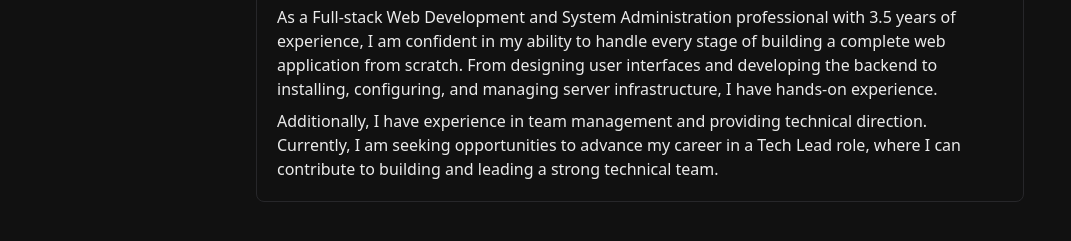
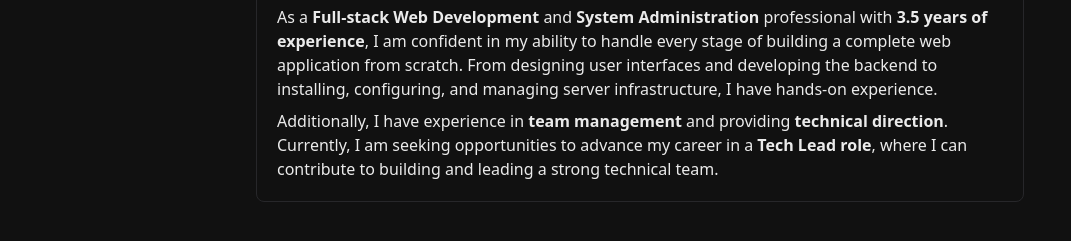
Before and after one commit to klpod221/klpod221.github.io, an Astro site: page / in a window 1280 px wide. Shown: the part 219-460 px from the top of the page, without its empty margins (0-1071 px from the left). Built offline with nearby package versions, Linux system fonts and the light colour scheme; Astro itself is replaced by a stand-in of ours.

Commit message:
update detail

```diff
--- a/src/pages/index.astro
+++ b/src/pages/index.astro
@@ -60,11 +60,11 @@ const yearOfExperience = calculateYearsOfExperience("2021-12-01");
     </div>
 
     <p class="mt-2">
-      As a Full-stack Web Development and System Administration professional with {yearOfExperience} years of experience, I am confident in my ability to handle every stage of building a complete web application from scratch. From designing user interfaces and developing the backend to installing, configuring, and managing server infrastructure, I have hands-on experience.
+      As a <strong>Full-stack Web Development</strong> and <strong>System Administration</strong> professional with <strong>{yearOfExperience} years of experience</strong>, I am confident in my ability to handle every stage of building a complete web application from scratch. From designing user interfaces and developing the backend to installing, configuring, and managing server infrastructure, I have hands-on experience.
     </p>
 
     <p class="mt-2">
-      Additionally, I have experience in team management and providing technical direction. Currently, I am seeking opportunities to advance my career in a Tech Lead role, where I can contribute to building and leading a strong technical team.
+      Additionally, I have experience in <strong>team management</strong> and providing <strong>technical direction</strong>. Currently, I am seeking opportunities to advance my career in a <strong>Tech Lead role</strong>, where I can contribute to building and leading a strong technical team.
     </p>
   </MyCard>
 
```
